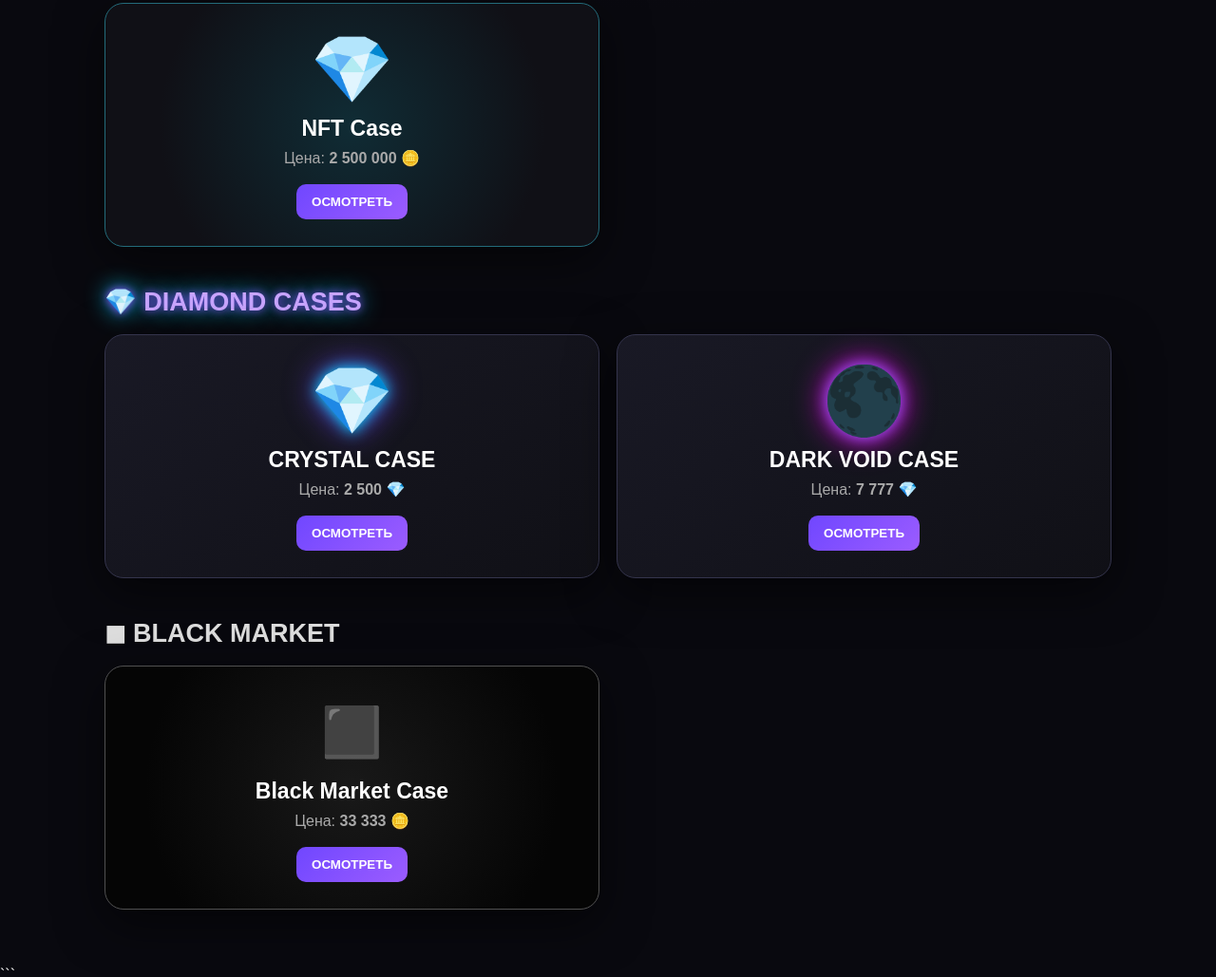
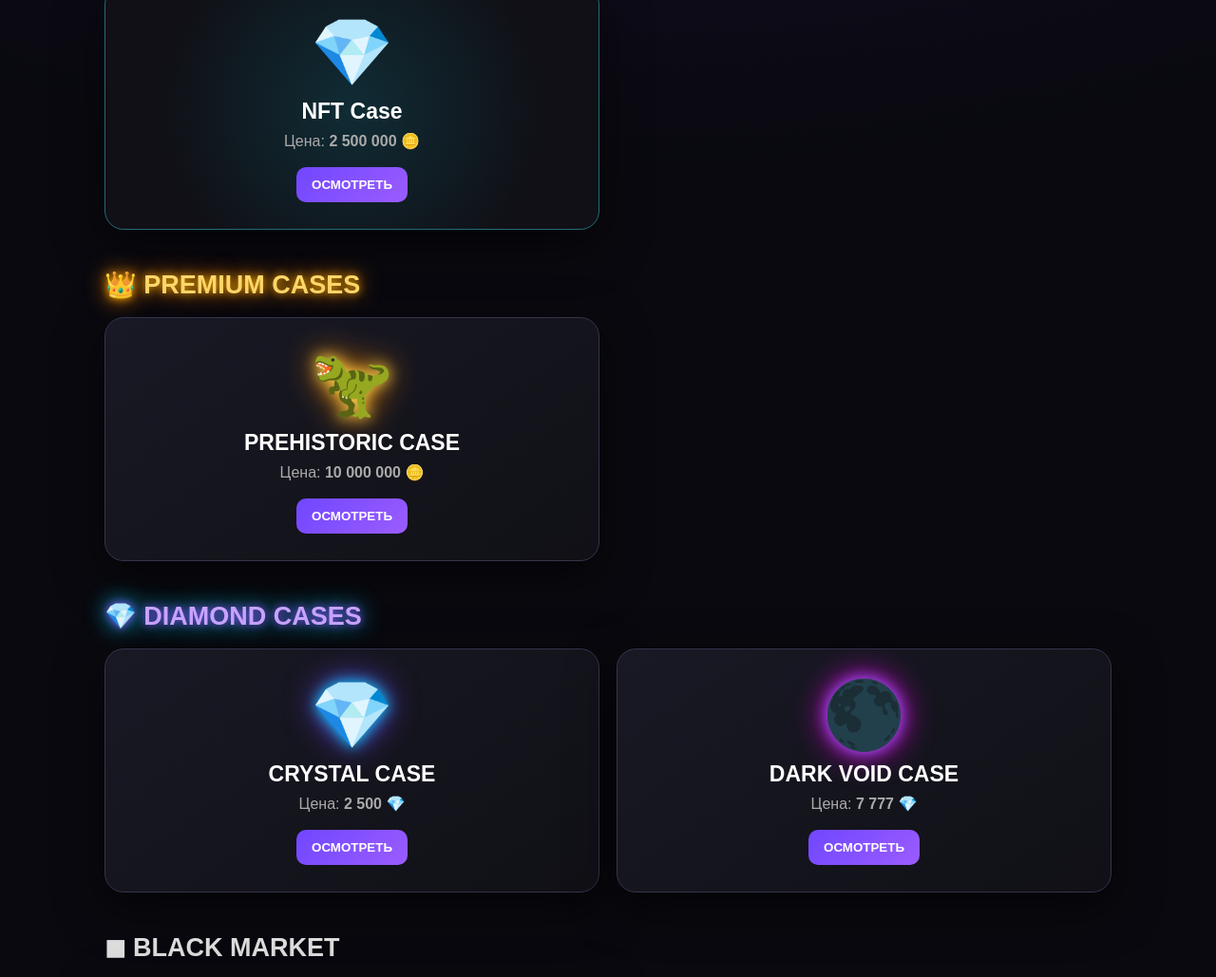
Before and after one commit to yujinti0015-art/web_cases, a plain HTML site: page index.html in a window 1280 px wide. Shown: the part 1742-2771 px from the top of the page at 95% size. Drawn offline with Linux system fonts and the light colour scheme.

Commit message:
Update index.html

````diff
--- a/index.html
+++ b/index.html
@@ -1,4 +1,3 @@
-```html
 <!DOCTYPE html>
 <html lang="ru">
 <head>
@@ -131,6 +130,37 @@ h1{
 .crystal-title{
     color:#c9a5ff;
     text-shadow:0 0 10px #8d4cff,0 0 25px #00d9ff;
+}
+
+/* =========================
+   PREMIUM CASES
+========================= */
+
+.premium-title{
+    color:#ffd86b;
+    text-shadow:
+        0 0 10px #ffb300,
+        0 0 25px #ff7b00;
+}
+
+.premium-case{
+    border-color:#8a5b19;
+    background:
+        radial-gradient(circle at 50% 15%,#3b2910,#111016 72%);
+}
+
+.premium-case:hover{
+    border-color:#ffd34d;
+    box-shadow:
+        0 0 30px #ffb30066,
+        0 0 65px #ff7b0022,
+        0 15px 50px #0008;
+}
+
+.premium-case .case-icon{
+    text-shadow:
+        0 0 15px #ffd34d,
+        0 0 35px #ff8c00;
 }
 
 .crystal-case{
@@ -1524,6 +1554,8 @@ oninput="updateDiamondCost()">
 
 </div>
 
+<!-- NFT НЕ ТРОГАЛ -->
+
 <div class="section-title nft-title">
 💎 NFT CASES
 </div>
@@ -1539,6 +1571,23 @@ oninput="updateDiamondCost()">
 
 </div>
 
+<!-- НОВЫЙ РАЗДЕЛ PREMIUM CASES -->
+
+<div class="section-title premium-title">
+👑 PREMIUM CASES
+</div>
+
+<div class="cases">
+
+<div class="case premium-case">
+<div class="case-icon">🦖</div>
+<div class="case-name">PREHISTORIC CASE</div>
+<div class="case-price">Цена: <b>10 000 000 🪙</b></div>
+<button onclick="inspectCase('prehistoric')">ОСМОТРЕТЬ</button>
+</div>
+
+</div>
+
 <div class="section-title crystal-title">
 💎 DIAMOND CASES
 </div>
@@ -1622,8 +1671,6 @@ Black Market Case
 <div class="modal-header">
 
 <h2 id="modalTitle"></h2>
-
-<!-- ИСПРАВЛЕНО: добавлены () -->
 
 <button class="close" onclick="closeCaseModal()">
 ×
@@ -1989,6 +2036,8 @@ items:[
 ]
 },
 
+/* NFT НЕ ИЗМЕНЁН */
+
 nft:{
 name:"NFT Case",
 icon:"💎",
@@ -2001,6 +2050,27 @@ items:[
 {name:"Legendary NFT",price:15000000,icon:"👑",chance:7},
 {name:"Mythic NFT",price:50000000,icon:"💎",chance:2.5},
 {name:"Golden NFT",price:250000000,icon:"🌟",chance:.5}
+]
+},
+
+/* =========================
+   НОВЫЙ PREMIUM CASE
+========================= */
+
+prehistoric:{
+name:"PREHISTORIC CASE",
+icon:"🦖",
+price:10000000,
+premium:true,
+items:[
+{name:"Fossil",price:5000000,icon:"🦴",chance:40},
+{name:"Dinosaur Egg",price:10000000,icon:"🥚",chance:25},
+{name:"Triceratops",price:25000000,icon:"🦏",chance:15},
+{name:"Velociraptor",price:50000000,icon:"🦎",chance:10},
+{name:"T-Rex",price:100000000,icon:"🦖",chance:6},
+{name:"Spinosaurus",price:250000000,icon:"🐊",chance:3},
+{name:"Ancient Dragon",price:500000000,icon:"🐉",chance:.9},
+{name:"PRIMAL TITAN",price:1000000000,icon:"👑",chance:.1}
 ]
 },
 
@@ -3051,6 +3121,9 @@ title.classList.add("index-limited");
 if(c.currency==="diamonds")
 title.classList.add("index-crystal");
 
+if(c.premium)
+title.style.color="#ffd86b";
+
 const currency=
 c.currency==="diamonds"
 ?"💎"
@@ -3768,4 +3841,3 @@ updateDiamondMarket();
 
 </body>
 </html>
-```
````
